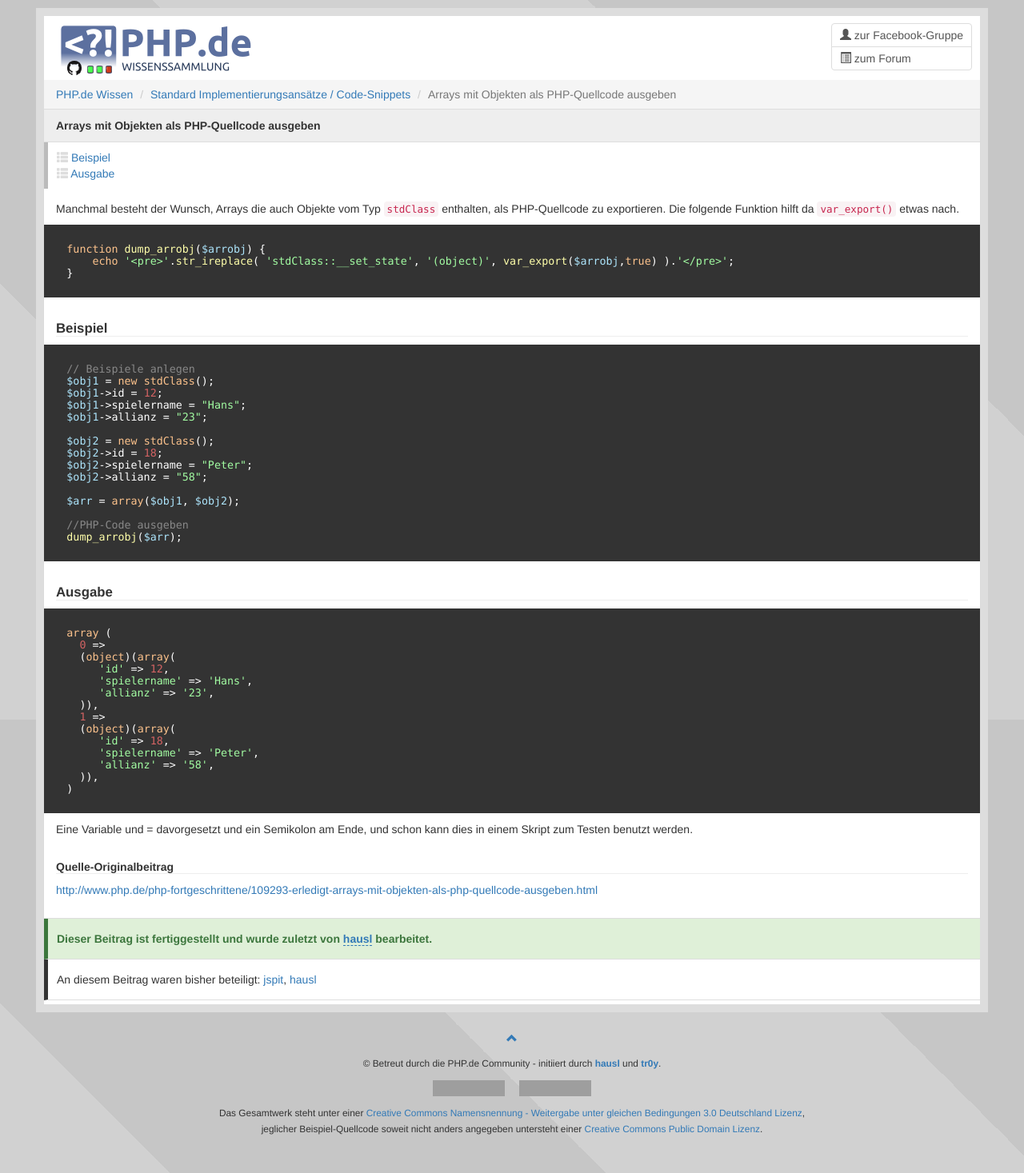
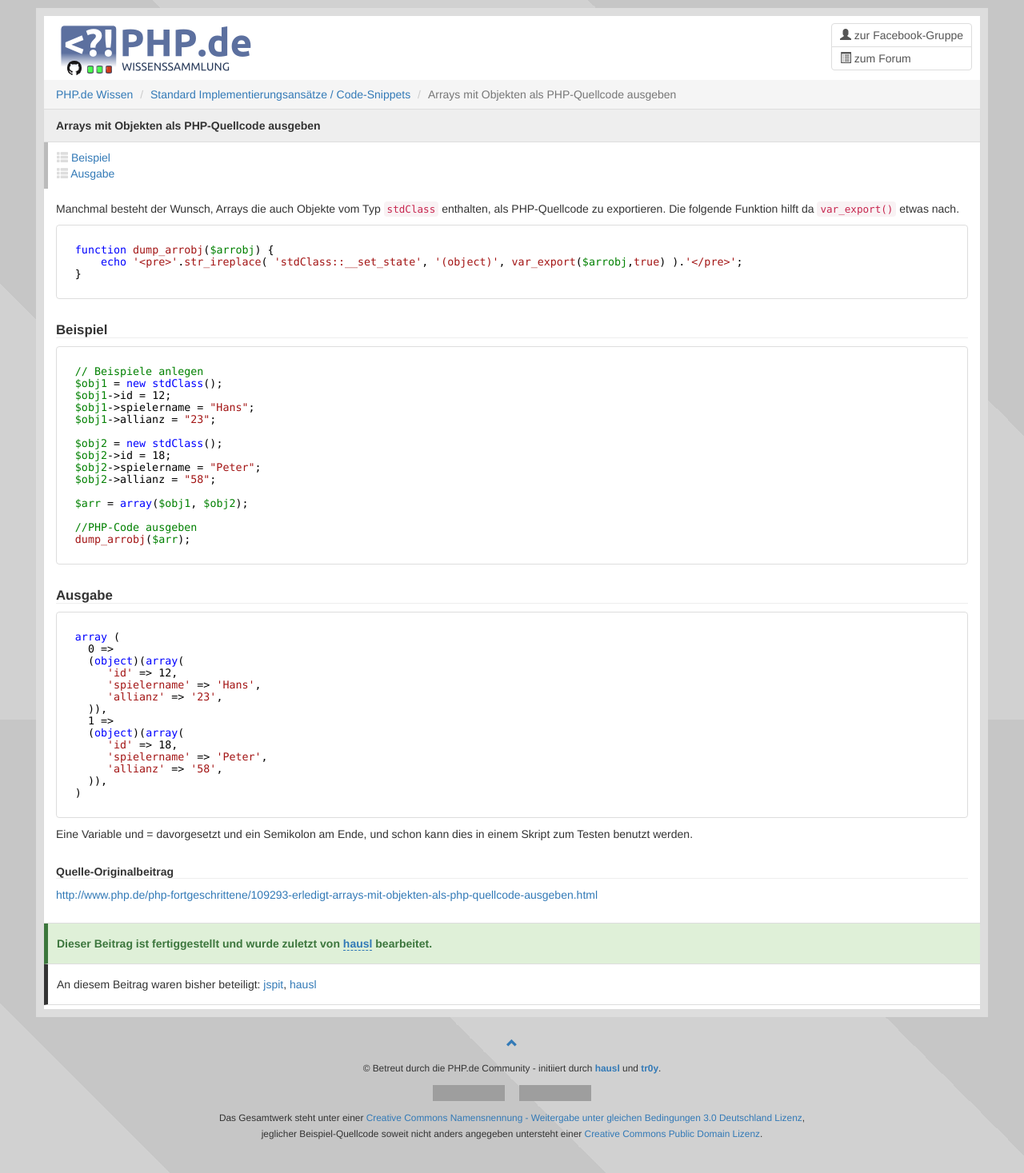
Before and after one commit to php-de/php-de.github.io, a Jekyll site: the page built from implement-approach/15_objectsarray-to-code.md, in a window 1280 px wide. Shown: the whole page at 80% size. Built offline with Jekyll 4.4.1, drawn with Linux system fonts in a browser that asks for light colours; nearby versions of some CDN libraries; grey boxes are pictures that could not be loaded.

Commit message:
Design: Ändert Code-Highlighting-Theme von dunkel auf hell.

```diff
--- a/_layouts/default.html
+++ b/_layouts/default.html
@@ -11,7 +11,7 @@
 
         <script type="text/javascript" src="http://code.jquery.com/jquery-2.0.3.min.js"></script>
 
-        <link rel="stylesheet" href="//cdnjs.cloudflare.com/ajax/libs/highlight.js/9.6.0/styles/agate.min.css">
+        <link rel="stylesheet" href="//cdnjs.cloudflare.com/ajax/libs/highlight.js/9.6.0/styles/vs.min.css">
         <script src="//cdnjs.cloudflare.com/ajax/libs/highlight.js/9.6.0/highlight.min.js"></script>
         <script>hljs.initHighlightingOnLoad(); hljs.configure({languages: []});</script>
 
--- a/assets/css/general.css
+++ b/assets/css/general.css
@@ -240,12 +240,12 @@
     }
 
     pre {
-        margin: 10px -15px;
-        padding: 9.5px 15px;
-        border: none;
-        border-radius: 0;
-        background: #333;
-        color: white;
+        margin: 10px 0;
+        padding: 9.5px;
+        border: 1px solid #ddd;
+        border-radius: 4px;
+        background: white;
+        color: black;
     }
 
     pre code {
```
